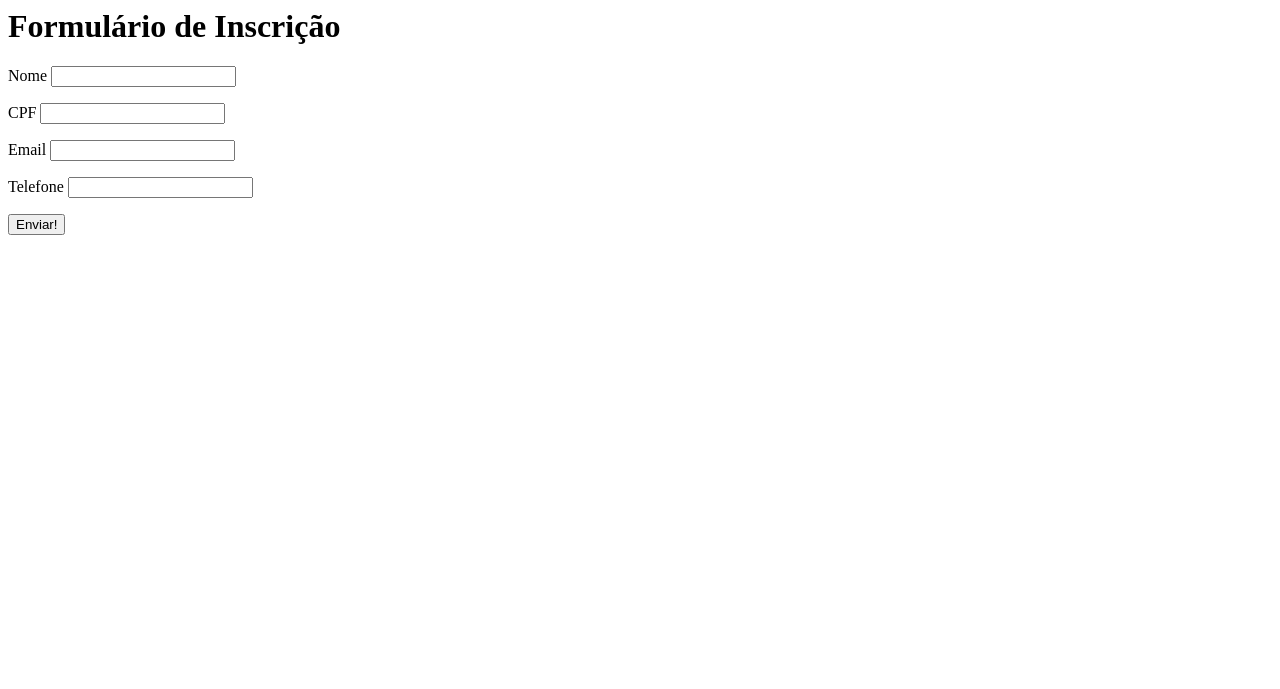
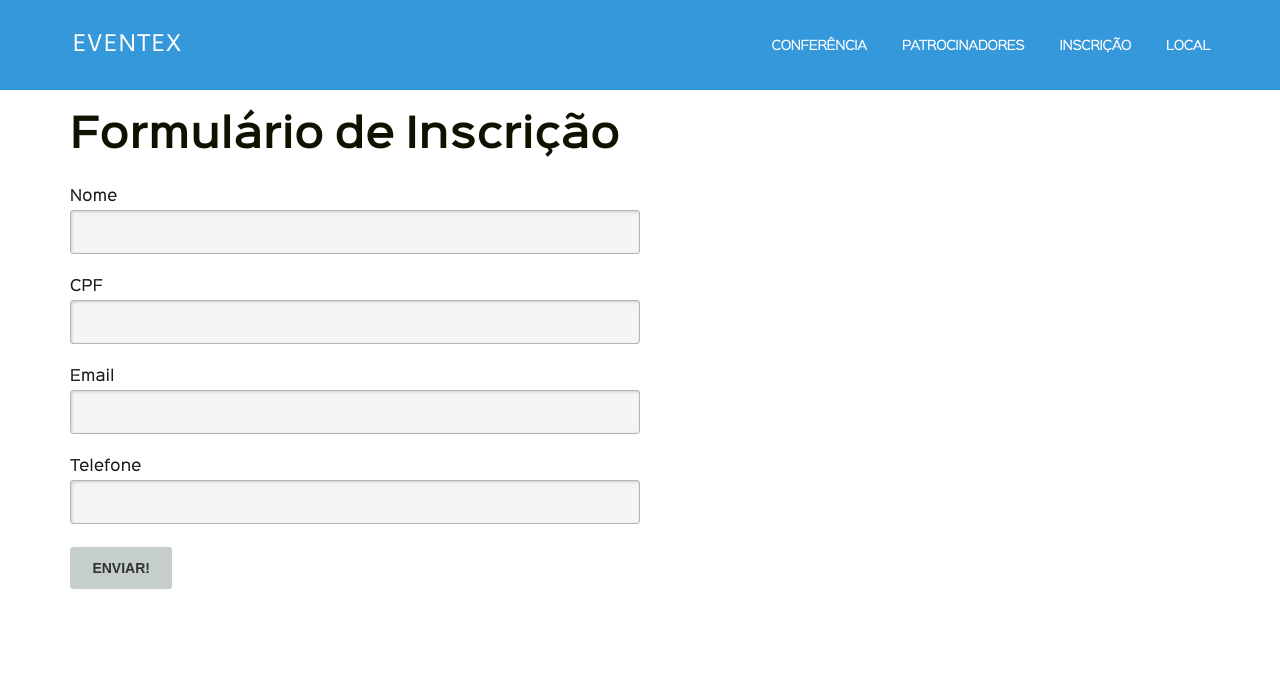
Before and after one commit to flaviolopes/wttd, a Django app: page /inscricao/ in a window 1280 px wide. Shown: the top 689 px of the page. Run offline with Django 3.2, Linux system fonts and the light colour scheme.

Commit message:
Formulario de Inscrição corrigido

```diff
--- a/eventex/subscriptions/templates/subscriptions/subscription_form.html
+++ b/eventex/subscriptions/templates/subscriptions/subscription_form.html
@@ -1,26 +1,82 @@
+{% load static %}
+<!DOCTYPE html>
+<html>
+	<head>
+        <title>Eventex - O maior encontro hacker do mundo!</title>
+
+        <meta charset="utf-8">
+        <meta http-equiv="X-UA-Compatible" content="IE=edge,chrome=1">
+        <meta name="description" content="Eventex - O maior encontro hacker do mundo!">
+        <meta name="author" content="wttd">
+        <meta name="viewport" content="width=device-width, initial-scale=1.0, maximum-scale=1.0, user-scalable=no" />
+
+        <!-- Favicon -->
+        <link rel="shortcut icon" href="{% static 'img/favicon.ico' %}">
+
+        <!-- CSS -->
+        <link rel="stylesheet" href="{% static 'css/font-awesome.min.css' %}">
+        <link rel="stylesheet" href="{% static 'css/basalstyle/style.min.css' %}">
+        <link rel="stylesheet" href="{% static 'css/main.css' %}">
+
+        <link href='http://fonts.googleapis.com/css?family=Economica:400,700' rel='stylesheet' type='text/css'>
+
+	</head>
+
+	<body>
+        <div class="header-frame row">
+            <header class="header header-inline min-h-3 row desktop-12 container" role="banner">
+
+                <div class="site-logo">
+                    <h1><a href="/" rel="home">Eventex</h1>
+                    <p class="site-description screen-reader-only">O maior encontro hacker do mundo!</p>
+                </div>
+
+                <nav class="nav-inline" role="navigation">
+                    <a href="javascript:void(0);" class="nav-mobile"><i class="fa fa-bars"></i></a>
+                    <ul>
+                        <li><a data-scroll href="/#overview">Conferência</a></li>
+                        <li><a data-scroll href="/#sponsors">Patrocinadores</a></li>
+                        <li><a data-scroll href="/#register">Inscrição</a></li>
+                        <li><a data-scroll href="/#venue">Local</a></li>
+                    </ul>
+                </nav>
+
+            </header>
+        </div>
+
+
+        <!-- OVERVIEW -->
+        <section>
+        	<div class="content row padding-bottom-3 desktop-12 container">
                 <h1>Formulário de Inscrição</h1>
+                <div class="desktop-6">
                     <form action="." method="post">
                         {% csrf_token %}
-    <p>
-        <label for="{{ form.name.id_for_label }}"> {{ form.name.label }}</label>
+                        <div class="form-row label-block input-text">
+                            <label for="{{ form.name.id_for_label }}">{{ form.name.label }}</label>
                             {{ form.name.errors }}
                             {{ form.name }}
-    </p>
-    <p>
-        <label for="{{ form.cpf.id_for_label }}"> {{ form.cpf.label }}</label>
+                        </div>
+                        <div class="form-row label-block input-text">
+                            <label for="{{ form.cpf.id_for_label }}">{{ form.cpf.label }}</label>
                             {{ form.cpf.errors }}
                             {{ form.cpf }}
-    </p>
-    <p>
-        <label for="{{ form.email.id_for_label }}"> {{ form.email.label }}</label>
+                        </div>
+                        <div class="form-row label-block input-text">
+                            <label for="{{ form.email.id_for_label }}">{{ form.email.label }}</label>
                             {{ form.email.errors }}
                             {{ form.email }}
-    </p>
-    <p>
-        <label for="{{ form.phone.id_for_label }}"> {{ form.phone.label }}</label>
+                        </div>
+                        <div class="form-row label-block input-text">
+                            <label for="{{ form.phone.id_for_label }}">{{ form.phone.label }}</label>
                             {{ form.phone.errors }}
                             {{ form.phone }}
-    </p>
-    <input type="submit" value="Enviar!"/>
+                        </div>
+                        <p class="btn-row"><input type="submit" value="Enviar!"/></p>
+                    </form>
+                </div>
+            </div>
+        </section>
 
-</form
+    </body>
+</html>
```
Lines whose indentation alone changed are shown as unchanged.
